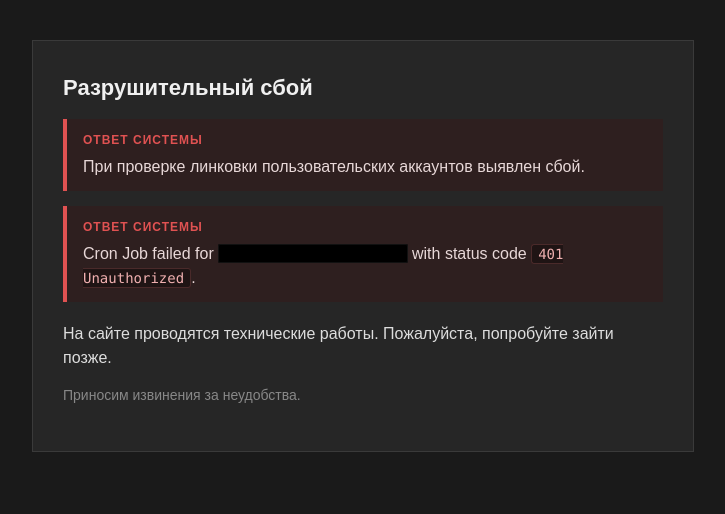
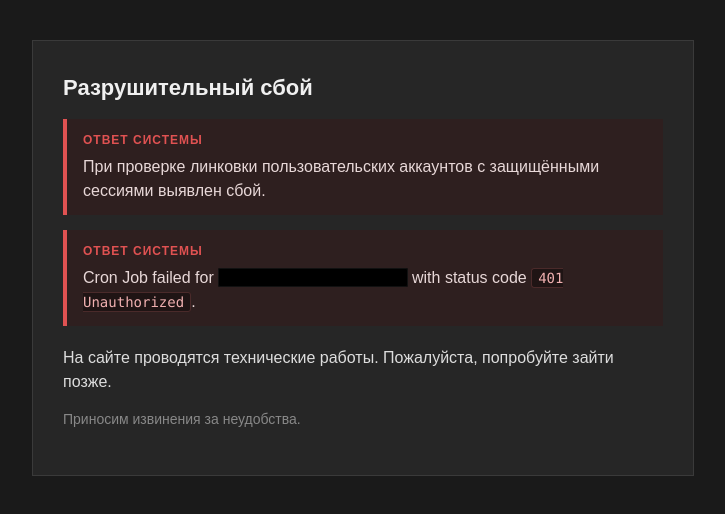
Before and after one commit to AGWebTest1/musical-octo-engine, a plain HTML site: page index.html in a window 1280 px wide. Shown: the whole page, without its empty margins (277-1002 px from the left). Drawn offline with Linux system fonts and the light colour scheme.

Commit message:
Update index.html

```diff
--- a/index.html
+++ b/index.html
@@ -99,7 +99,7 @@
 
     <div class="system-message">
       <span class="label">Ответ системы</span>
-      При проверке линковки пользовательских аккаунтов выявлен сбой.
+      При проверке линковки пользовательских аккаунтов с защищёнными сессиями выявлен сбой.
     </div>
 
     <div class="system-message">
```
